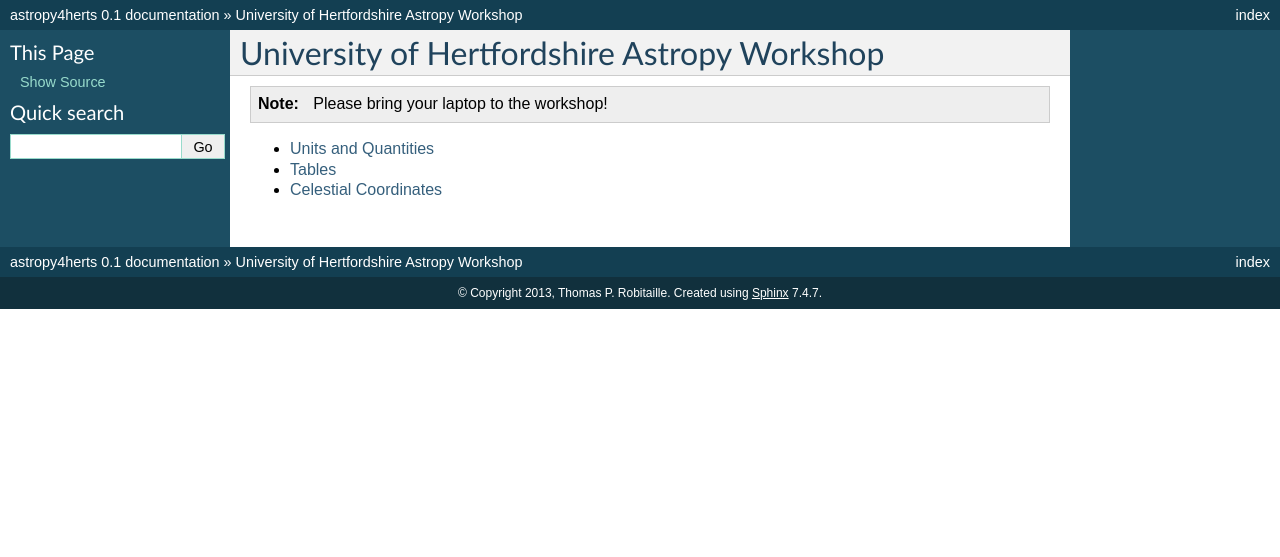
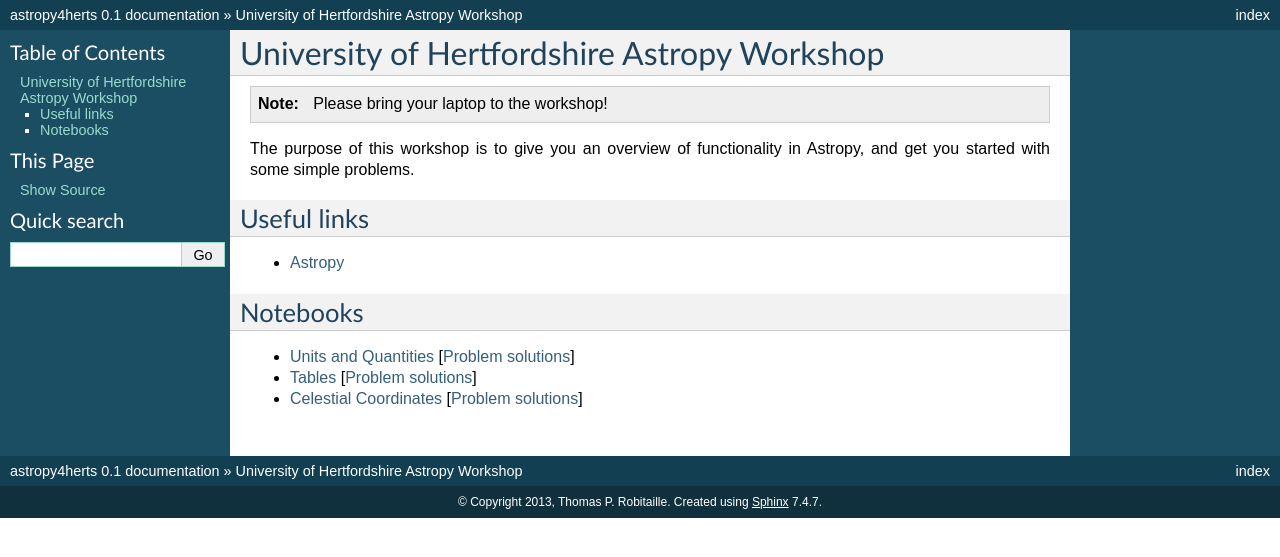
Before and after one commit to astropy/astropy4scipy2014, a Sphinx documentation site: the page built from docs/index.rst, in a window 1280 px wide. Shown: the top 557 px of the page. Built offline with Sphinx 7.4.7, drawn with Linux system fonts in a browser that asks for light colours.

Commit message:
Improvements to docs page

```diff
--- a/docs/index.rst
+++ b/docs/index.rst
@@ -3,6 +3,17 @@ University of Hertfordshire Astropy Workshop
 
 .. note:: Please bring your laptop to the workshop!
 
-* `Units and Quantities <http://mpia.de/~robitaille/astropy4herts/notebooks/Unit%20Conversion.html>`_
-* `Tables <http://mpia.de/~robitaille/astropy4herts/notebooks/Tables.html>`_
-* `Celestial Coordinates <http://mpia.de/~robitaille/astropy4herts/notebooks/Celestial%20Coordinates.html>`_
+The purpose of this workshop is to give you an overview of functionality in
+Astropy, and get you started with some simple problems.
+
+Useful links
+------------
+
+* `Astropy <http://www.astropy.org>`_
+
+Notebooks
+---------
+
+* `Units and Quantities <http://mpia.de/~robitaille/astropy4herts/notebooks/Unit%20Conversion.html>`_ [`Problem solutions <http://mpia.de/~robitaille/astropy4herts/notebooks/Unit%20Conversion%20-%20Solutions.html>`_]
+* `Tables <http://mpia.de/~robitaille/astropy4herts/notebooks/Tables.html>`_ [`Problem solutions <http://mpia.de/~robitaille/astropy4herts/notebooks/Tables%20-%20Solutions.html>`_]
+* `Celestial Coordinates <http://mpia.de/~robitaille/astropy4herts/notebooks/Celestial%20Coordinates.html>`_ [`Problem solutions <http://mpia.de/~robitaille/astropy4herts/notebooks/Celestial%20Coordinates%20-%20Solutions.html>`_]
```
